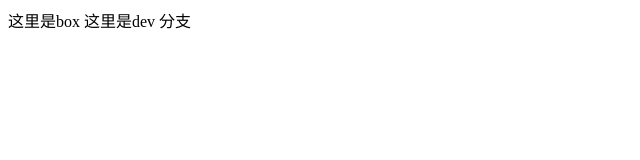
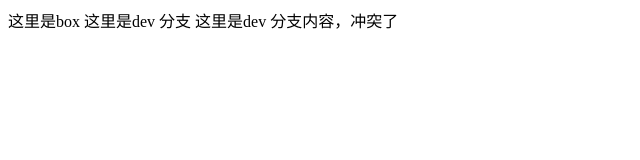
Before and after one commit to xiaotianle/test, a plain HTML site: page index.html in a window 1280 px wide. Shown: the whole page, without its empty margins (0-640 px from the left). Drawn offline with Linux system fonts and the light colour scheme.

Commit message:
dev分支提交冲突

```diff
--- a/index.html
+++ b/index.html
@@ -13,6 +13,7 @@
     <div class="box">
         这里是box
         这里是dev 分支
+        这里是dev 分支内容，冲突了
     </div>
 </body>
 </html>
```
